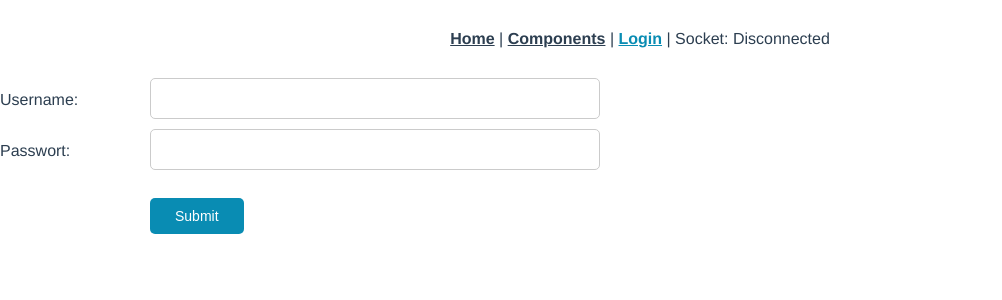
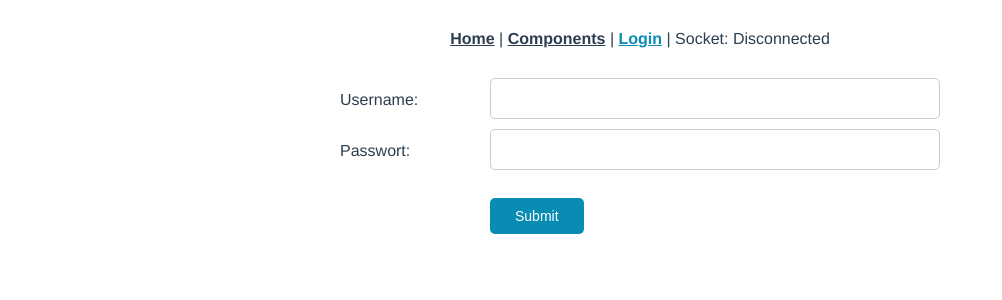
Before and after one commit to TheTimmaeh/EVA-Tischtennis, a Vue app in the folder frontend-private/: page /login in a window 1280 px wide. Shown: the top 300 px of the page, without its empty margins (0-1002 px from the left). Built offline with nearby package versions, Linux system fonts and the light colour scheme.

Commit message:
Centered Page Content

```diff
--- a/frontend-private/src/App.vue
+++ b/frontend-private/src/App.vue
@@ -1,4 +1,5 @@
 <template>
+  <div>
     <div id="nav">
       <router-link to="/">Home</router-link> |
       <router-link to="/components">Components</router-link> |
@@ -24,7 +25,10 @@
       <router-link to="/login" v-else>Login</router-link> |
       Socket: {{ connected ? 'Connected' : 'Disconnected' }}
     </div>
+    <div id="page">
       <router-view/>
+    </div>
+  </div>
 </template>
 
 <script>
@@ -120,4 +124,9 @@
     }
   }
 }
+
+#page {
+  width: 960px;
+  margin: 0 auto;
+}
 </style>
--- a/frontend-private/src/components/Form.vue
+++ b/frontend-private/src/components/Form.vue
@@ -118,6 +118,15 @@
 </script>
 
 <style lang="scss" scoped>
+  form {
+    margin: 0 auto;
+    width: fit-content;
+  }
+
+  div {
+    width: fit-content;
+  }
+
   label {
     display: inline-block;
     width: 150px;
```
Lines whose indentation alone changed are shown as unchanged.
